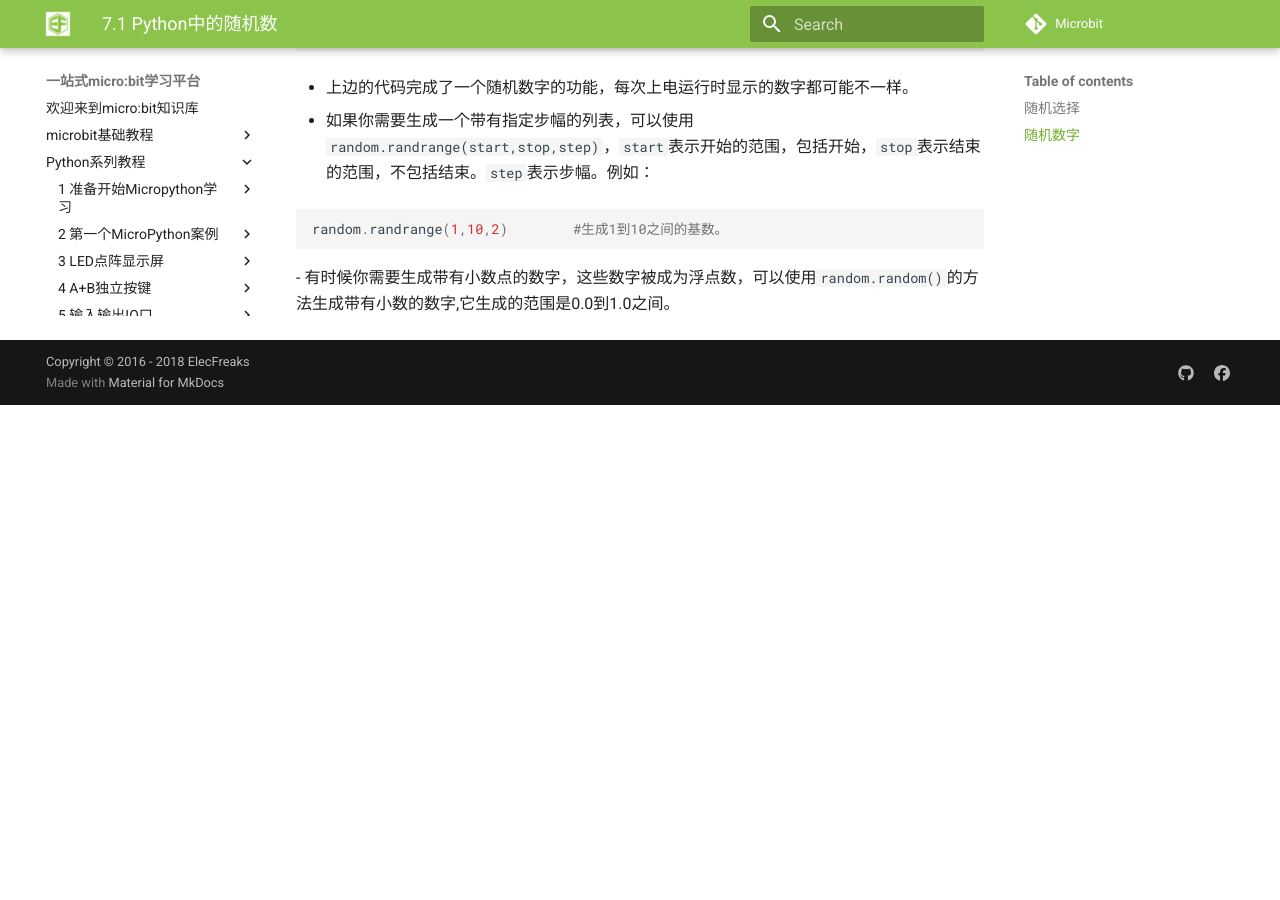
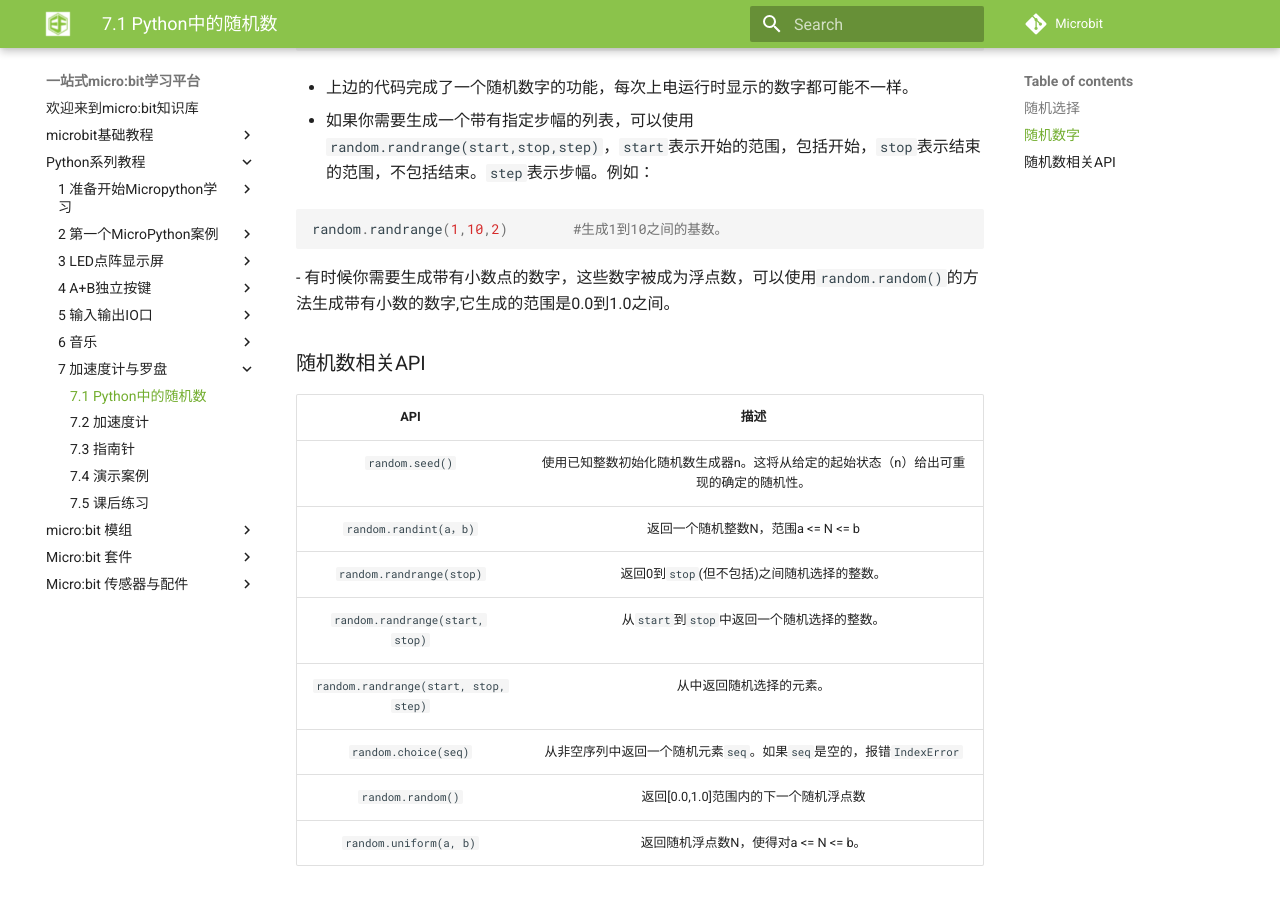
Before and after one commit to zorazeng/learn-cn, an MkDocs documentation site: the page built from docs/micropython7_1.md, in a window 1280 px wide and 900 px high, scrolled down 805 px. Built offline with MkDocs 1.6.1 and Material for MkDocs 9.7.7, drawn with Linux system fonts in a browser that asks for light colours; comment, search, counter and statistics services are not loaded; old or Windows-style settings are respelled for this version of MkDocs; before the commit the page ends 1210 px from its top, so only the background shows below that.

Commit message:
Update micropython7_1.md
add API doc about random

````diff
--- a/docs/micropython7_1.md
+++ b/docs/micropython7_1.md
@@ -1,4 +1,4 @@
-### 随机选择###
+### 随机选择 ###
 - 有时候你想让事情变得无序一点，让程序看似有自己的想法，这时候你需要生成一些随机的东西，MicroPython提供了一个对象用来生成随机数，他就是`random`可以轻松为你的代码引入随机和混乱。
 - `random`对象可以从提供的列表字符串元组等符合数据类型中，随机选择一个元素作为参数返回，例如：
 
@@ -40,3 +40,16 @@ random.randrange(1,10,2)		#生成1到10之间的基数。
 
 ```
 - 有时候你需要生成带有小数点的数字，这些数字被成为浮点数，可以使用`random.random()`的方法生成带有小数的数字,它生成的范围是0.0到1.0之间。
+
+### 随机数相关API ###
+
+| API | 描述 |
+| :------------: | :-----------: |
+|`random.seed()`|使用已知整数初始化随机数生成器n。这将从给定的起始状态（n）给出可重现的确定的随机性。|
+|`random.randint(a，b)`|返回一个随机整数N，范围a <= N <= b|
+|`random.randrange(stop)`|返回0到`stop`(但不包括)之间随机选择的整数。|
+|`random.randrange(start, stop)`|从`start`到`stop`中返回一个随机选择的整数。|
+|`random.randrange(start, stop, step)`|从中返回随机选择的元素。|
+|`random.choice(seq)`|从非空序列中返回一个随机元素`seq`。如果`seq`是空的，报错`IndexError`|
+|`random.random()`|返回[0.0,1.0]范围内的下一个随机浮点数|
+|`random.uniform(a, b)`|返回随机浮点数N，使得对a <= N <= b。|
````
